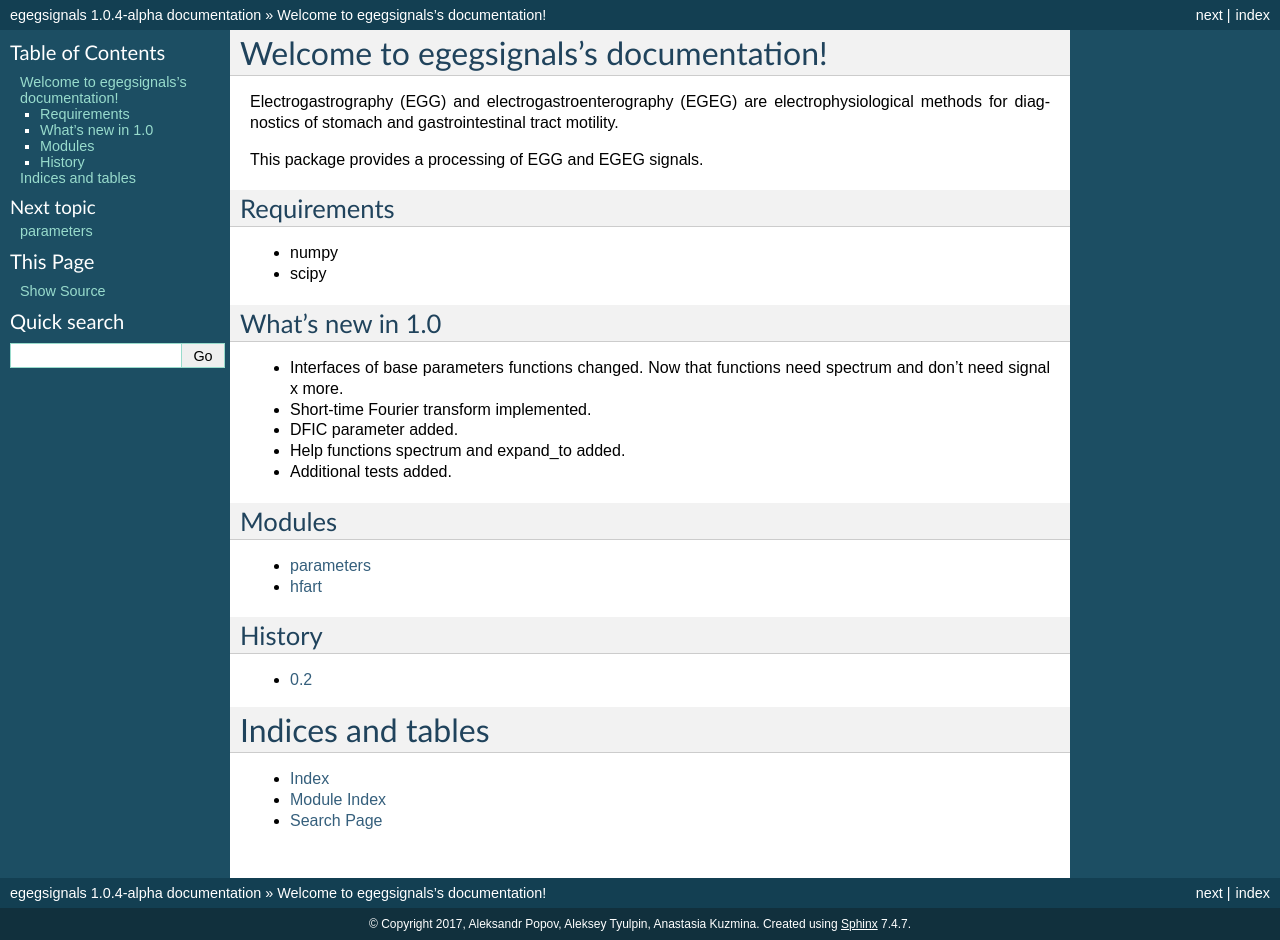
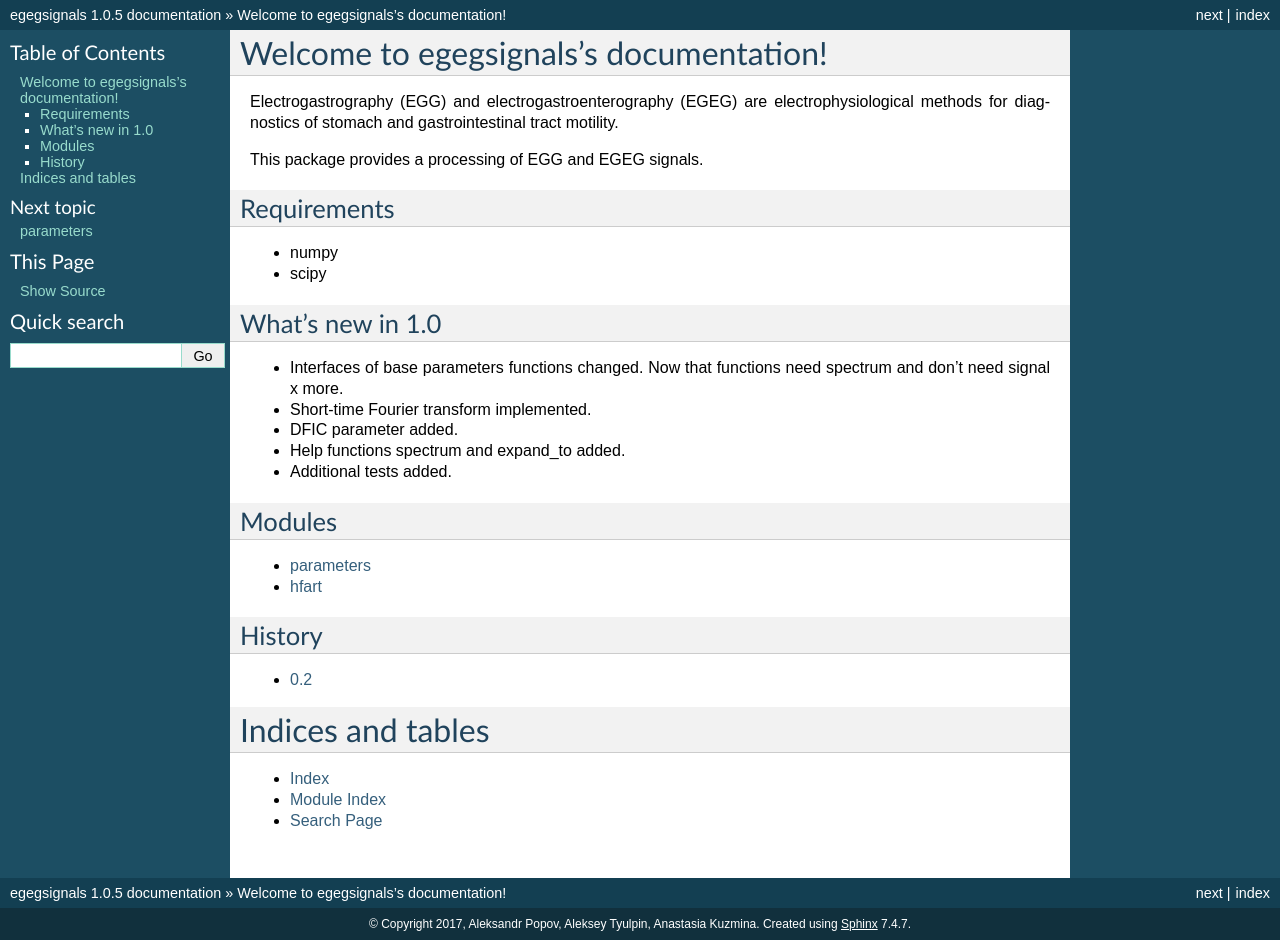
Before and after one commit to aleneus/egegsignals, a Sphinx documentation site: the page built from doc/source/index.rst, in a window 1280 px wide. Built offline with Sphinx 7.4.7, drawn with Linux system fonts in a browser that asks for light colours.

Commit message:
Add a variable for version to __init__.py

```diff
--- a/doc/source/conf.py
+++ b/doc/source/conf.py
@@ -20,6 +20,7 @@
 # add these directories to sys.path here. If the directory is relative to the
 # documentation root, use os.path.abspath to make it absolute, like shown here.
 sys.path.insert(0, os.path.abspath('../../'))
+from egegsignals import __version__
 
 # -- General configuration ------------------------------------------------
 
@@ -59,9 +60,9 @@
 # built documents.
 #
 # The short X.Y version.
-version = '1.0.4'
+version = __version__
 # The full version, including alpha/beta/rc tags.
-release = '1.0.4-alpha'
+release = __version__
 
 # The language for content autogenerated by Sphinx. Refer to documentation
 # for a list of supported languages.
--- a/egegsignals/__init__.py
+++ b/egegsignals/__init__.py
@@ -14,3 +14,5 @@
 
 # You should have received a copy of the GNU General Public License
 # along with this program.  If not, see <http://www.gnu.org/licenses/>.
+
+__version__ = '1.0.5'
--- a/setup.py
+++ b/setup.py
@@ -17,6 +17,7 @@
 
 from setuptools import setup
 import os
+from egegsignals import __version__
 
 
 def read(fname):
@@ -25,7 +26,7 @@
 
 setup(
     name="egegsignals",
-    version="1.0.4",
+    version=__version__,
     description="Package for processing EGG/EGEG signals",
     author="Aleksandr Popov",
     author_email="aleneus@gmail.com",
--- a/todo.org
+++ b/todo.org
@@ -7,7 +7,7 @@
 ** DONE [t] Test and update stft call in parameters
 ** DONE [p] Remove context.py from tests and run tests from root folder of project
 ** DONE [t] Brush tests with pycodestyle and pyflakes
-** TODO [e] Distribution: Add a global variable with version number
+** DONE [e] Add a variable for version to __init__.py
 ** TODO [t] Setup: Use version numbers in requirements list
 * later
 ** TODO [e] Inspect all tests
```
